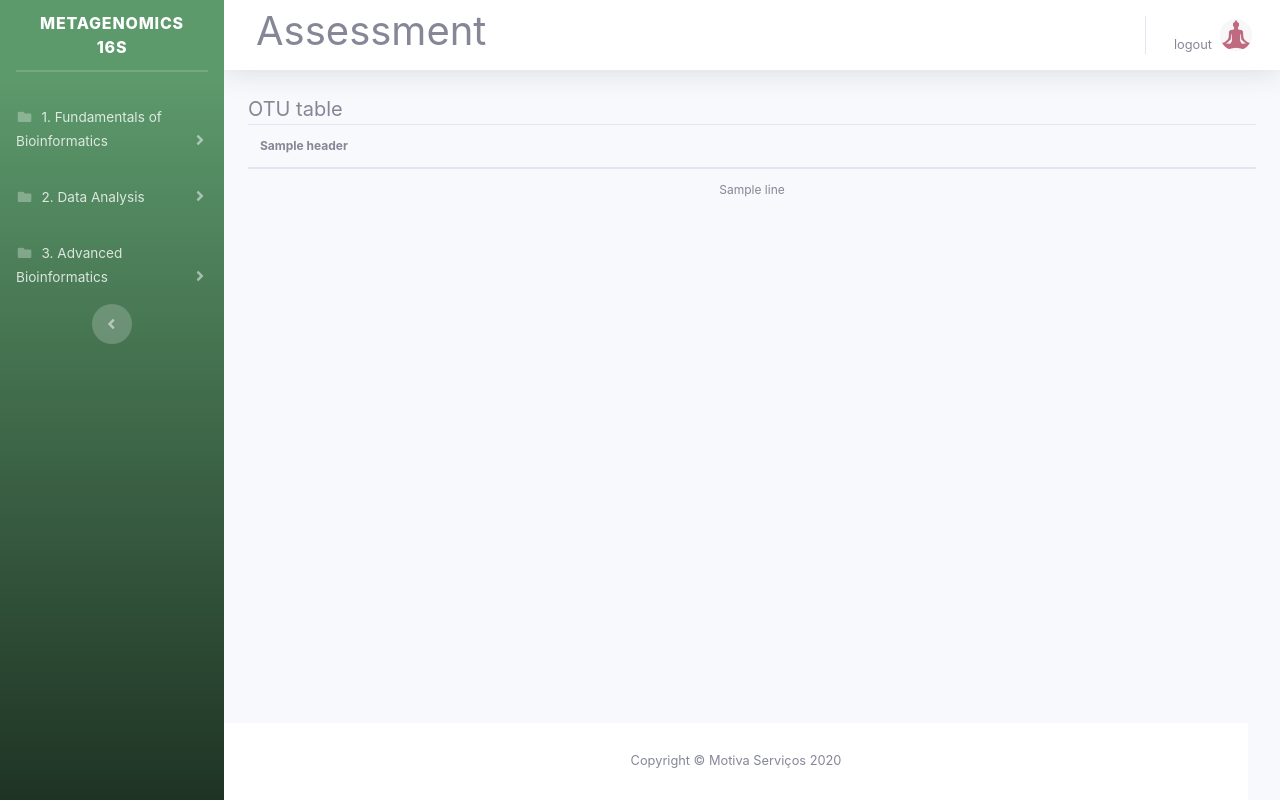
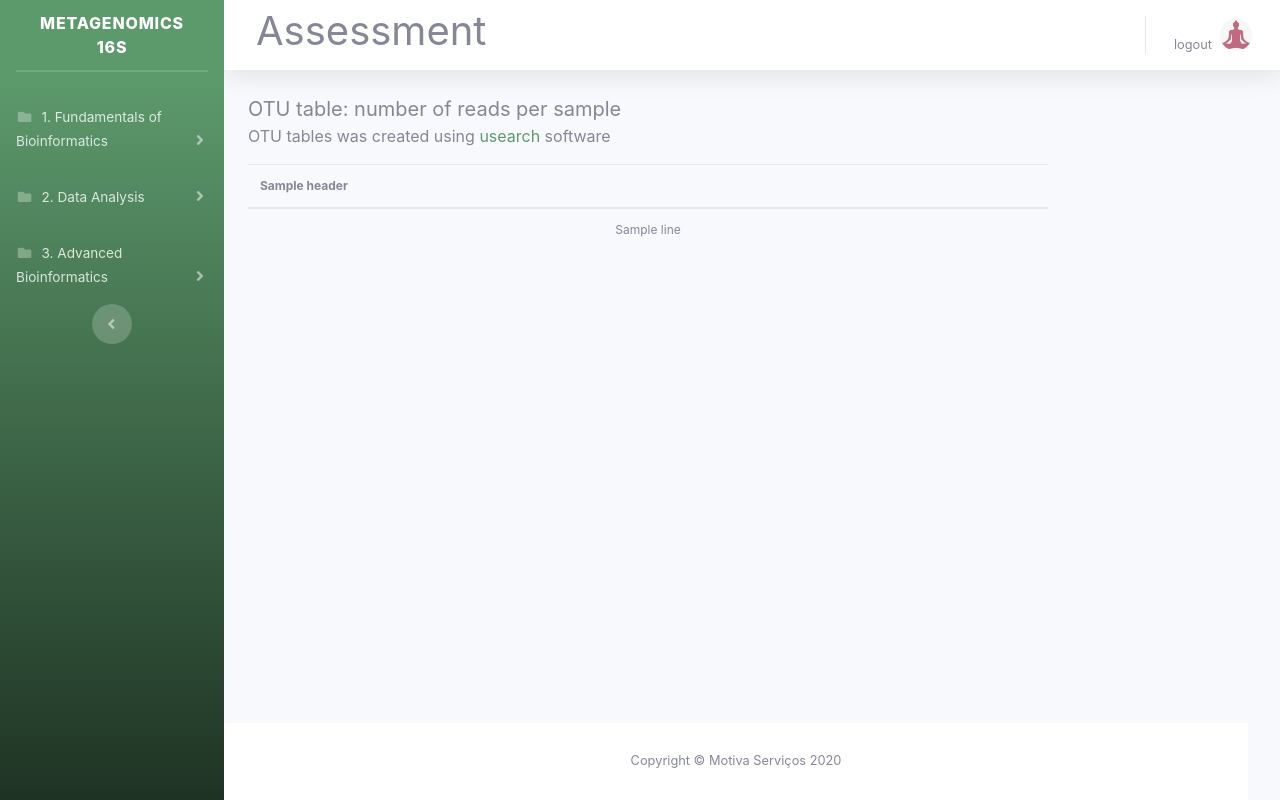
Before and after one commit to esthercamilo/compose16SMiSeq, a Django app: template templates/step1/otu.html in a window 1280 px wide. Run offline with Django 3.2, Linux system fonts and the light colour scheme; the template is opened without the code that fills it: most values are stand-ins (such as "Sample title", 1, 10 or a date in 2020); some libraries are stand-ins or nearby versions.

Commit message:
add usearch

```diff
--- a/static/css/style2.css
+++ b/static/css/style2.css
@@ -18,3 +18,9 @@ color:black;
 font-size:15px;
 color: darkgray;
 }
+
+.rolltable{
+overflow:scroll;
+width:800px;
+height:350px;
+}
--- a/templates/step1/otu.html
+++ b/templates/step1/otu.html
@@ -4,9 +4,9 @@
 
 <link href="{% static 'css/style2.css' %}" rel="stylesheet">
 
-<div style="font-size:20px;">OTU table</div>
-
-<div>
+<div style="font-size:20px;">OTU table: number of reads per sample</div>
+<p>OTU tables was created using <a href="https://drive5.com/usearch/download.html">usearch</a> software</p>
+<div class="rolltable">
 <table class="table" style="font-size:12px;">
   <thead>
     <tr>
--- a/templates/step1/taxonomy.html
+++ b/templates/step1/taxonomy.html
@@ -6,7 +6,7 @@
 
 <div style="font-size:20px;">Taxonomy table</div>
 
-<div>
+<div class="rolltable">
 <table class="table" style="font-size:12px;">
   <thead>
     <tr>
```
Also changed, not shown: webapp/MiSeq16S.py (+34 -0 lines), webapp/pipeline.py (+4 -3 lines), 1 other file.
